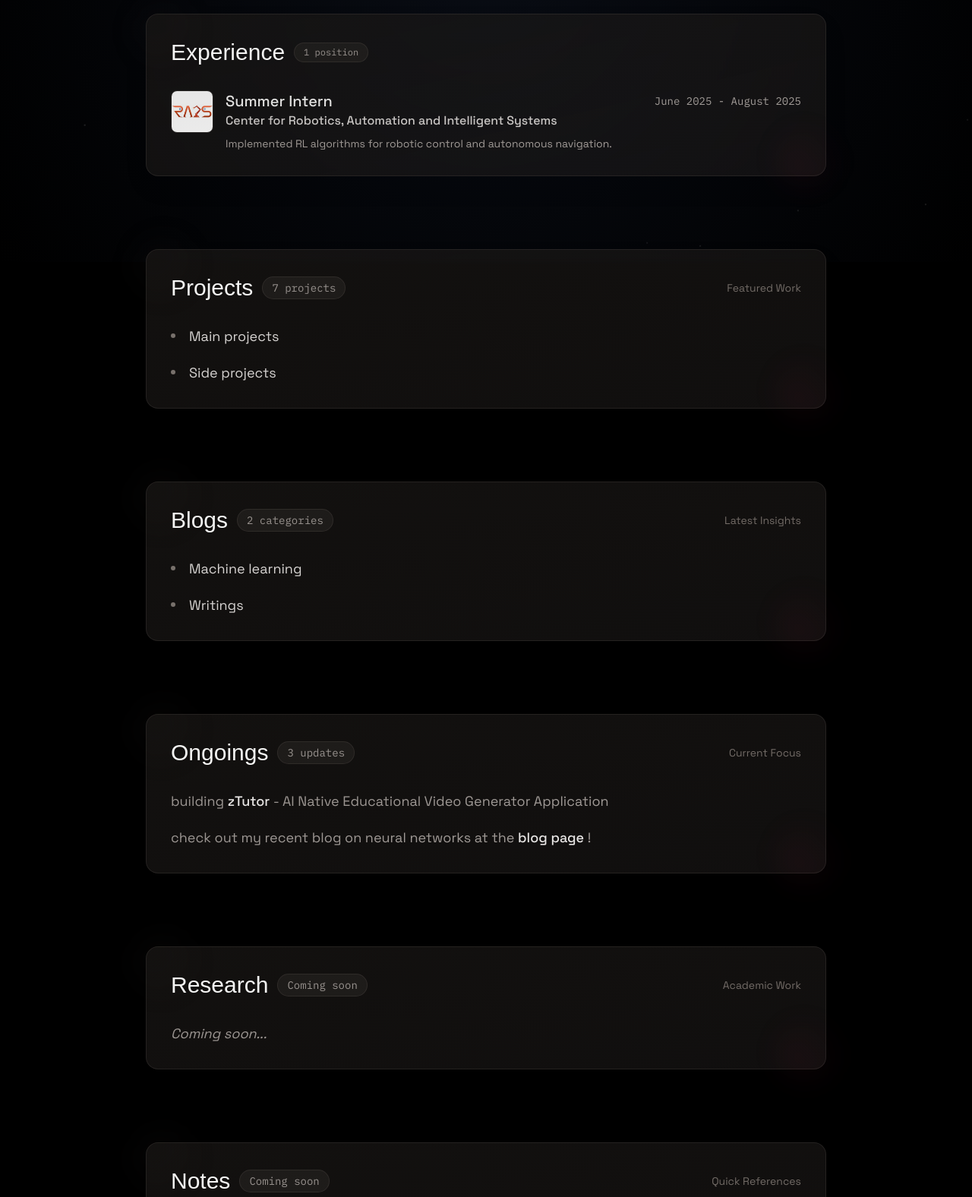
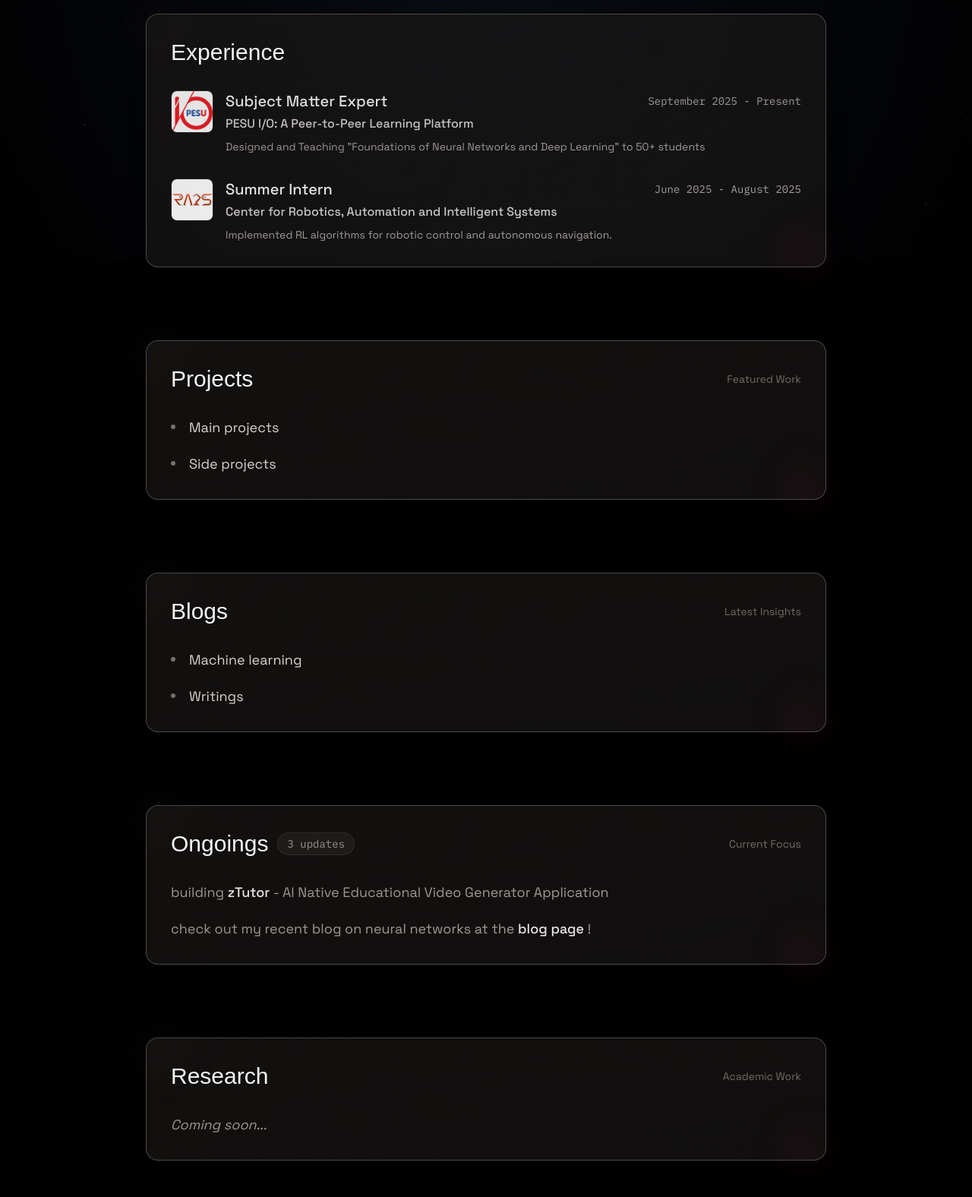
Before and after one commit to Gagancreates/blogging--website, an Astro site in the folder myblog/: page / in a window 1280 px wide. Shown: the part 455-2031 px from the top of the page at 76% size. Built offline with nearby package versions, Linux system fonts and the light colour scheme; Astro itself is replaced by a stand-in of ours; a web font is replaced by a local one.

Commit message:
added another experience, removed the badges n position, n  projects, etc. and improved the section layout in dark mode

```diff
--- a/myblog/src/pages/index.astro
+++ b/myblog/src/pages/index.astro
@@ -106,8 +106,8 @@ import Layout from '../layouts/Layout.astro';
           border border-rose-300
           backdrop-blur-sm
           dark:from-stone-900/60 dark:to-stone-800/40
-          dark:border-stone-700/40
-          hover:shadow-lg hover:border-rose-400 dark:hover:border-stone-600/50 transition-all duration-500 mt-4 sm:mt-12">
+          dark:border-stone-500/60
+          hover:shadow-lg hover:border-rose-400 dark:hover:border-stone-500/75 transition-all duration-500 mt-4 sm:mt-12">
           <div class="absolute -top-4 -left-4 w-20 h-20 bg-gradient-to-br from-stone-100/20 to-transparent rounded-full blur-lg dark:from-stone-800/15" />
           <div class="absolute -bottom-4 -right-4 w-20 h-20 bg-gradient-to-tr from-rose-100/15 to-transparent rounded-full blur-lg dark:from-rose-900/10" />
           <div class="absolute inset-0 bg-gradient-to-br from-stone-50/20 to-transparent dark:from-stone-900/15 rounded-2xl" />
@@ -117,12 +117,47 @@ import Layout from '../layouts/Layout.astro';
                 <span class="relative z-10 text-stone-900 dark:text-stone-100">Experience</span>
                 <span class="absolute -bottom-1 left-0 w-full h-0.5 bg-gradient-to-r from-rose-400/40 to-transparent dark:from-rose-500/30 opacity-0 group-hover:opacity-100 transition-opacity duration-300"></span>
               </h2>
-              <span class="font-mono text-xs px-2 sm:px-3 py-1 bg-stone-100/80 dark:bg-stone-800/60 text-stone-600 dark:text-stone-400 rounded-full border border-stone-200/50 dark:border-stone-700/50">
-                1 position
+            </div>
+          </div>
+          <div class="space-y-6 sm:space-y-8">
+          <!-- Experience Card 1 -->
+          <div class="flex flex-col sm:flex-row sm:items-start gap-3 sm:gap-4">
+            <div class="flex flex-row sm:flex-col items-center gap-3 sm:gap-0">
+              <div class="flex-shrink-0 w-10 h-10 sm:w-14 sm:h-14 rounded-lg overflow-hidden border border-stone-200/50 dark:border-stone-700/50">
+                <img
+                  src="/images/pesuio.png"
+                  alt="PESUIO Logo"
+                  class="w-full h-full object-cover"
+                />
+              </div>
+              <div class="sm:hidden flex-1">
+                <h3 class="font-space text-base font-medium text-stone-900 dark:text-stone-100">
+                  Subject Matter Expert
+                </h3>
+                <span class="font-mono text-xs text-stone-500 dark:text-stone-400">
+                  September 2025 - Present
                 </span>
               </div>
             </div>
-          <div class="space-y-3 sm:space-y-6">
+            <div class="flex-grow">
+              <div class="hidden sm:flex flex-row items-center justify-between gap-2 mb-1">
+                <h3 class="font-space text-lg sm:text-xl font-medium text-stone-900 dark:text-stone-100">
+                  Subject Matter Expert
+                </h3>
+                <span class="font-mono text-sm text-stone-500 dark:text-stone-400 whitespace-nowrap">
+                  September 2025 - Present
+                </span>
+              </div>
+              <p class="font-space text-sm sm:text-base text-stone-700 dark:text-stone-300 font-medium mt-1 sm:mt-0">
+                PESU I/O: A Peer-to-Peer Learning Platform
+              </p>
+              <p class="font-space text-sm text-stone-600 dark:text-stone-400 mt-1 sm:mt-2">
+                Designed and Teaching "Foundations of Neural Networks and Deep Learning" to 50+ students
+              </p>
+            </div>
+          </div>
+
+          <!-- Experience Card 2 -->
           <div class="flex flex-col sm:flex-row sm:items-start gap-3 sm:gap-4">
             <div class="flex flex-row sm:flex-col items-center gap-3 sm:gap-0">
               <div class="flex-shrink-0 w-10 h-10 sm:w-14 sm:h-14 rounded-lg overflow-hidden border border-stone-200/50 dark:border-stone-700/50">
@@ -142,18 +177,18 @@ import Layout from '../layouts/Layout.astro';
               </div>
             </div>
             <div class="flex-grow">
-                <div class="hidden sm:flex flex-row items-center justify-between gap-2">
+              <div class="hidden sm:flex flex-row items-center justify-between gap-2 mb-1">
                 <h3 class="font-space text-lg sm:text-xl font-medium text-stone-900 dark:text-stone-100">
                   Summer Intern
                 </h3>
-                  <span class="font-mono text-sm text-stone-500 dark:text-stone-400">
+                <span class="font-mono text-sm text-stone-500 dark:text-stone-400 whitespace-nowrap">
                   June 2025 - August 2025
                 </span>
               </div>
-                <p class="font-space text-sm sm:text-base text-stone-700 dark:text-stone-300 font-medium">
+              <p class="font-space text-sm sm:text-base text-stone-700 dark:text-stone-300 font-medium mt-1 sm:mt-0">
                 Center for Robotics, Automation and Intelligent Systems
               </p>
-                <p class="font-space text-sm sm:text-sm text-stone-600 dark:text-stone-400 mt-1 sm:mt-2">
+              <p class="font-space text-sm text-stone-600 dark:text-stone-400 mt-1 sm:mt-2">
                 Implemented RL algorithms for robotic control and autonomous navigation.
               </p>
             </div>
@@ -169,8 +204,8 @@ import Layout from '../layouts/Layout.astro';
           border border-rose-300
           backdrop-blur-sm
           dark:from-stone-900/60 dark:to-stone-800/40
-          dark:border-stone-700/40
-          hover:shadow-lg hover:border-rose-400 dark:hover:border-stone-600/50 transition-all duration-500">
+          dark:border-stone-500/60
+          hover:shadow-lg hover:border-rose-400 dark:hover:border-stone-500/75 transition-all duration-500">
           <div class="absolute -top-4 -left-4 w-20 h-20 bg-gradient-to-br from-stone-100/20 to-transparent rounded-full blur-lg dark:from-stone-800/15" />
           <div class="absolute -bottom-4 -right-4 w-20 h-20 bg-gradient-to-tr from-rose-100/15 to-transparent rounded-full blur-lg dark:from-rose-900/10" />
           <div class="absolute inset-0 bg-gradient-to-br from-stone-50/20 to-transparent dark:from-stone-900/15 rounded-2xl" />
@@ -180,9 +215,6 @@ import Layout from '../layouts/Layout.astro';
                 <span class="relative z-10 text-stone-900 dark:text-stone-100">Projects</span>
                 <span class="absolute -bottom-1 left-0 w-full h-0.5 bg-gradient-to-r from-rose-400/40 to-transparent dark:from-rose-500/30 opacity-0 group-hover:opacity-100 transition-opacity duration-300"></span>
               </h2>
-              <span class="font-mono text-xs sm:text-sm px-3 py-1 bg-stone-100/80 dark:bg-stone-800/60 text-stone-600 dark:text-stone-400 rounded-full border border-stone-200/50 dark:border-stone-700/50">
-                7 projects
-              </span>
             </div>
             <span class="font-space text-xs sm:text-sm text-stone-400 dark:text-stone-500 group-hover:text-stone-600 dark:group-hover:text-stone-400 transition-colors">
               Featured Work
@@ -216,8 +248,8 @@ import Layout from '../layouts/Layout.astro';
           border border-rose-300
           backdrop-blur-sm
           dark:from-stone-900/60 dark:to-stone-800/40
-          dark:border-stone-700/40
-          hover:shadow-lg hover:border-rose-400 dark:hover:border-stone-600/50 transition-all duration-500">
+          dark:border-stone-500/60
+          hover:shadow-lg hover:border-rose-400 dark:hover:border-stone-500/75 transition-all duration-500">
           <div class="absolute -top-4 -left-4 w-20 h-20 bg-gradient-to-br from-stone-100/20 to-transparent rounded-full blur-lg dark:from-stone-800/15" />
           <div class="absolute -bottom-4 -right-4 w-20 h-20 bg-gradient-to-tr from-rose-100/15 to-transparent rounded-full blur-lg dark:from-rose-900/10" />
           <div class="absolute inset-0 bg-gradient-to-br from-stone-50/20 to-transparent dark:from-stone-900/15 rounded-2xl" />
@@ -227,9 +259,6 @@ import Layout from '../layouts/Layout.astro';
                 <span class="relative z-10 text-stone-900 dark:text-stone-100">Blogs</span>
                 <span class="absolute -bottom-1 left-0 w-full h-0.5 bg-gradient-to-r from-rose-400/40 to-transparent dark:from-rose-500/30 opacity-0 group-hover:opacity-100 transition-opacity duration-300"></span>
               </h2>
-              <span class="font-mono text-xs sm:text-sm px-3 py-1 bg-stone-100/80 dark:bg-stone-800/60 text-stone-600 dark:text-stone-400 rounded-full border border-stone-200/50 dark:border-stone-700/50">
-                2 categories
-              </span>
             </div>
             <span class="font-space text-xs sm:text-sm text-stone-400 dark:text-stone-500 group-hover:text-stone-600 dark:group-hover:text-stone-400 transition-colors">
               Latest Insights
@@ -264,8 +293,8 @@ import Layout from '../layouts/Layout.astro';
           border border-rose-300
           backdrop-blur-sm
           dark:from-stone-900/60 dark:to-stone-800/40
-          dark:border-stone-700/40
-          hover:shadow-lg hover:border-rose-400 dark:hover:border-stone-600/50 transition-all duration-500">
+          dark:border-stone-500/60
+          hover:shadow-lg hover:border-rose-400 dark:hover:border-stone-500/75 transition-all duration-500">
           <div class="absolute -top-4 -left-4 w-20 h-20 bg-gradient-to-br from-stone-100/20 to-transparent rounded-full blur-lg dark:from-stone-800/15" />
           <div class="absolute -bottom-4 -right-4 w-20 h-20 bg-gradient-to-tr from-rose-100/15 to-transparent rounded-full blur-lg dark:from-rose-900/10" />
           <div class="absolute inset-0 bg-gradient-to-br from-stone-50/20 to-transparent dark:from-stone-900/15 rounded-2xl" />
@@ -275,7 +304,7 @@ import Layout from '../layouts/Layout.astro';
                 <span class="relative z-10 text-stone-900 dark:text-stone-100">Ongoings</span>
                 <span class="absolute -bottom-1 left-0 w-full h-0.5 bg-gradient-to-r from-rose-400/40 to-transparent dark:from-rose-500/30 opacity-0 group-hover:opacity-100 transition-opacity duration-300"></span>
               </h2>
-              <span class="font-mono text-xs sm:text-sm px-3 py-1 bg-stone-100/80 dark:bg-stone-800/60 text-stone-600 dark:text-stone-400 rounded-full border border-stone-200/50 dark:border-stone-700/50">
+              <span class="font-mono  hidden sm:inline text-xs sm:text-sm px-3 py-1 bg-stone-100/80 dark:bg-stone-800/60 text-stone-600 dark:text-stone-400 rounded-full border border-stone-200/50 dark:border-stone-700/50">
                 3 updates
               </span>
             </div>
@@ -311,8 +340,8 @@ import Layout from '../layouts/Layout.astro';
   border border-rose-300
   backdrop-blur-sm
   dark:from-stone-900/60 dark:to-stone-800/40
-  dark:border-stone-700/40
-  hover:shadow-lg hover:border-rose-400 dark:hover:border-stone-600/50 transition-all duration-500">
+  dark:border-stone-500/60
+  hover:shadow-lg hover:border-rose-400 dark:hover:border-stone-500/75 transition-all duration-500">
   <div class="absolute -top-4 -left-4 w-20 h-20 bg-gradient-to-br from-stone-100/20 to-transparent rounded-full blur-lg dark:from-stone-800/15" />
   <div class="absolute -bottom-4 -right-4 w-20 h-20 bg-gradient-to-tr from-rose-100/15 to-transparent rounded-full blur-lg dark:from-rose-900/10" />
   <div class="absolute inset-0 bg-gradient-to-br from-stone-50/20 to-transparent dark:from-stone-900/15 rounded-2xl" />
@@ -323,9 +352,6 @@ import Layout from '../layouts/Layout.astro';
         <span class="relative z-10 text-stone-900 dark:text-stone-100">Research</span>
         <span class="absolute -bottom-1 left-0 w-full h-0.5 bg-gradient-to-r from-rose-400/40 to-transparent dark:from-rose-500/30 opacity-0 group-hover:opacity-100 transition-opacity duration-300"></span>
       </h2>
-      <span class="font-mono text-xs sm:text-sm px-3 hidden sm:inline py-1 bg-stone-100/80 dark:bg-stone-800/60 text-stone-600 dark:text-stone-400 rounded-full border border-stone-200/50 dark:border-stone-700/50">
-        Coming soon
-      </span>
     </div>
     <span class="font-space text-xs sm:text-sm text-stone-400 dark:text-stone-500 group-hover:text-stone-600 dark:group-hover:text-stone-400 transition-colors">
       Academic Work
@@ -344,8 +370,8 @@ import Layout from '../layouts/Layout.astro';
   border border-rose-300
   backdrop-blur-sm
   dark:from-stone-900/60 dark:to-stone-800/40
-  dark:border-stone-700/40
-  hover:shadow-lg hover:border-rose-400 dark:hover:border-stone-600/50 transition-all duration-500">
+  dark:border-stone-500/60
+  hover:shadow-lg hover:border-rose-400 dark:hover:border-stone-500/75 transition-all duration-500">
   <div class="absolute -top-4 -left-4 w-20 h-20 bg-gradient-to-br from-stone-100/20 to-transparent rounded-full blur-lg dark:from-stone-800/15" />
   <div class="absolute -bottom-4 -right-4 w-20 h-20 bg-gradient-to-tr from-rose-100/15 to-transparent rounded-full blur-lg dark:from-rose-900/10" />
   <div class="absolute inset-0 bg-gradient-to-br from-stone-50/20 to-transparent dark:from-stone-900/15 rounded-2xl" />
@@ -356,9 +382,6 @@ import Layout from '../layouts/Layout.astro';
         <span class="relative z-10 text-stone-900 dark:text-stone-100">Notes</span>
         <span class="absolute -bottom-1 left-0 w-full h-0.5 bg-gradient-to-r from-rose-400/40 to-transparent dark:from-rose-500/30 opacity-0 group-hover:opacity-100 transition-opacity duration-300"></span>
       </h2>
-      <span class="font-mono text-xs hidden sm:inline sm:text-sm px-3 py-1 bg-stone-100/80 dark:bg-stone-800/60 text-stone-600 dark:text-stone-400 rounded-full border border-stone-200/50 dark:border-stone-700/50">
-        Coming soon
-      </span>
     </div>
     <span class="font-space text-xs sm:text-sm text-stone-400 dark:text-stone-500 group-hover:text-stone-600 dark:group-hover:text-stone-400 transition-colors">
       Quick References
```
Also changed, not shown: myblog/public/images/pesuio.png (added). Lines whose indentation alone changed are shown as unchanged.
